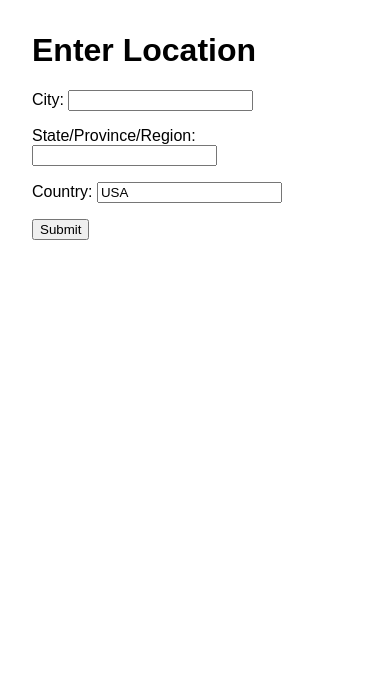
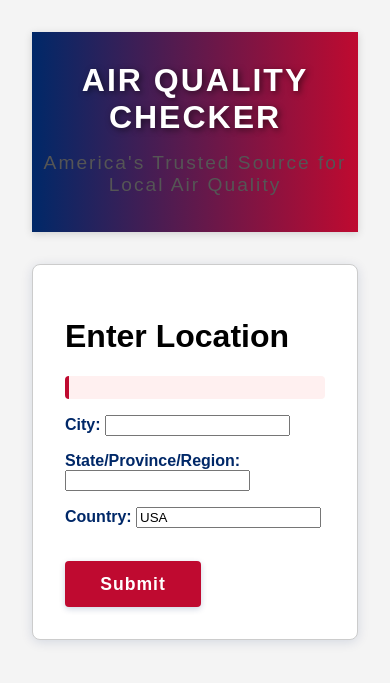
Before and after one commit to gabehoffman/AirQualityChecker-opinionated, a Django app: page / in a window 390 px wide. Shown: the top 683 px of the page. Run offline with Django 5.2, Linux system fonts and the light colour scheme.

Commit message:
Add Fox News inspired branding and theme: bold header, patriotic color palette, and improved layout for Air Quality Checker UI.

```diff
--- /dev/null
+++ b/locationform/static/locationform/foxnews.css
@@ -0,0 +1,121 @@
+/*
+ABOUTME: Fox News inspired theme for Air Quality Checker web app.
+ABOUTME: Bold, high-contrast, patriotic color palette and headline style.
+*/
+body {
+    font-family: 'Roboto', Arial, sans-serif;
+    background: #f4f4f4;
+    margin: 0;
+    padding: 0;
+}
+.header {
+    background: linear-gradient(90deg, #002868 0%, #bf0a30 100%);
+    color: #fff;
+    padding: 1.5em 0 1em 0;
+    text-align: center;
+    box-shadow: 0 2px 8px rgba(0,0,0,0.15);
+    letter-spacing: 2px;
+}
+.headline {
+    font-size: 2.5em;
+    font-weight: bold;
+    text-transform: uppercase;
+    margin: 0.2em 0 0.5em 0;
+    letter-spacing: 2px;
+    text-shadow: 2px 2px 6px #0008;
+}
+.subheadline {
+    font-size: 1.2em;
+    font-weight: 500;
+    color: #fff8;
+    margin-bottom: 1em;
+}
+.form-container {
+    background: #fff;
+    border-radius: 8px;
+    box-shadow: 0 2px 12px #00286822;
+    max-width: 480px;
+    margin: 2em auto;
+    padding: 2em 2.5em 1.5em 2.5em;
+    border-top: 6px solid #bf0a30;
+}
+.form-group label {
+    font-weight: bold;
+    color: #002868;
+}
+button[type="submit"] {
+    background: #bf0a30;
+    color: #fff;
+    border: none;
+    border-radius: 4px;
+    padding: 0.7em 2em;
+    font-size: 1.1em;
+    font-weight: bold;
+    letter-spacing: 1px;
+    cursor: pointer;
+    margin-top: 1em;
+    box-shadow: 0 2px 6px #00286833;
+    transition: background 0.2s;
+}
+button[type="submit"]:hover {
+    background: #002868;
+}
+.errorlist {
+    color: #bf0a30;
+    background: #fff0f0;
+    border-left: 4px solid #bf0a30;
+    padding: 0.7em 1em;
+    margin: 1em 0;
+    border-radius: 4px;
+    font-weight: bold;
+}
+.aqi {
+    background: #e6f0ff;
+    border-left: 6px solid #002868;
+    margin: 2em auto 1em auto;
+    max-width: 480px;
+    padding: 1.5em 2em;
+    border-radius: 8px;
+    box-shadow: 0 2px 8px #00286822;
+}
+.aqi h2 {
+    color: #bf0a30;
+    font-size: 1.5em;
+    margin-top: 0;
+}
+.aqi ul {
+    list-style: none;
+    padding: 0;
+}
+.aqi li {
+    margin-bottom: 0.5em;
+    font-size: 1.1em;
+}
+.aqi div {
+    font-weight: bold;
+    margin-top: 1em;
+    color: #002868;
+}
+.submitted {
+    background: #fff8e6;
+    border-left: 6px solid #bf0a30;
+    margin: 2em auto 1em auto;
+    max-width: 480px;
+    padding: 1.5em 2em;
+    border-radius: 8px;
+    box-shadow: 0 2px 8px #bf0a3022;
+}
+.submitted h2 {
+    color: #002868;
+    font-size: 1.3em;
+    margin-top: 0;
+}
+@media (max-width: 600px) {
+    .form-container, .aqi, .submitted {
+        max-width: 98vw;
+        padding: 1em 0.5em;
+    }
+    .headline {
+        font-size: 1.5em;
+    }
+}
--- a/locationform/templates/locationform/location_form.html
+++ b/locationform/templates/locationform/location_form.html
@@ -7,12 +7,17 @@ ABOUTME: Renders form fields, handles client-side validation, displays AQI and e
 <head>
     <meta charset="UTF-8">
     <title>Location Input</title>
+    <link rel="stylesheet" href="/static/locationform/foxnews.css">
     <style>
         body { font-family: Arial, sans-serif; margin: 2em; }
         .form-group { margin-bottom: 1em; }
         .errorlist { color: red; margin: 0 0 1em 0; }
         .submitted { background: #e6ffe6; padding: 1em; margin-top: 1em; border: 1px solid #b2d8b2; }
         .aqi { background: #e6f0ff; padding: 1em; margin-top: 1em; border: 1px solid #b2c7d8; }
+        .header { text-align: center; margin-bottom: 2em; }
+        .headline { font-size: 2em; font-weight: bold; }
+        .subheadline { font-size: 1.2em; color: #555; }
+        .form-container { max-width: 600px; margin: 0 auto; padding: 2em; border: 1px solid #ccc; border-radius: 8px; background: #fff; }
     </style>
     <script>
     function validateForm() {
@@ -30,6 +35,11 @@ ABOUTME: Renders form fields, handles client-side validation, displays AQI and e
     </script>
 </head>
 <body>
+    <div class="header">
+        <div class="headline">Air Quality Checker</div>
+        <div class="subheadline">America's Trusted Source for Local Air Quality</div>
+    </div>
+    <div class="form-container">
         <h1>Enter Location</h1>
         <div id="client-errors" class="errorlist"></div>
         <form name="locationForm" method="post" onsubmit="return validateForm();">
@@ -54,6 +64,7 @@ ABOUTME: Renders form fields, handles client-side validation, displays AQI and e
         {% if error %}
             <div class="errorlist">{{ error }}</div>
         {% endif %}
+    </div>
     {% if aqi_data %}
     <div class="aqi">
         <h2>Air Quality Index (AQI)</h2>
```
Lines whose indentation alone changed are shown as unchanged.
